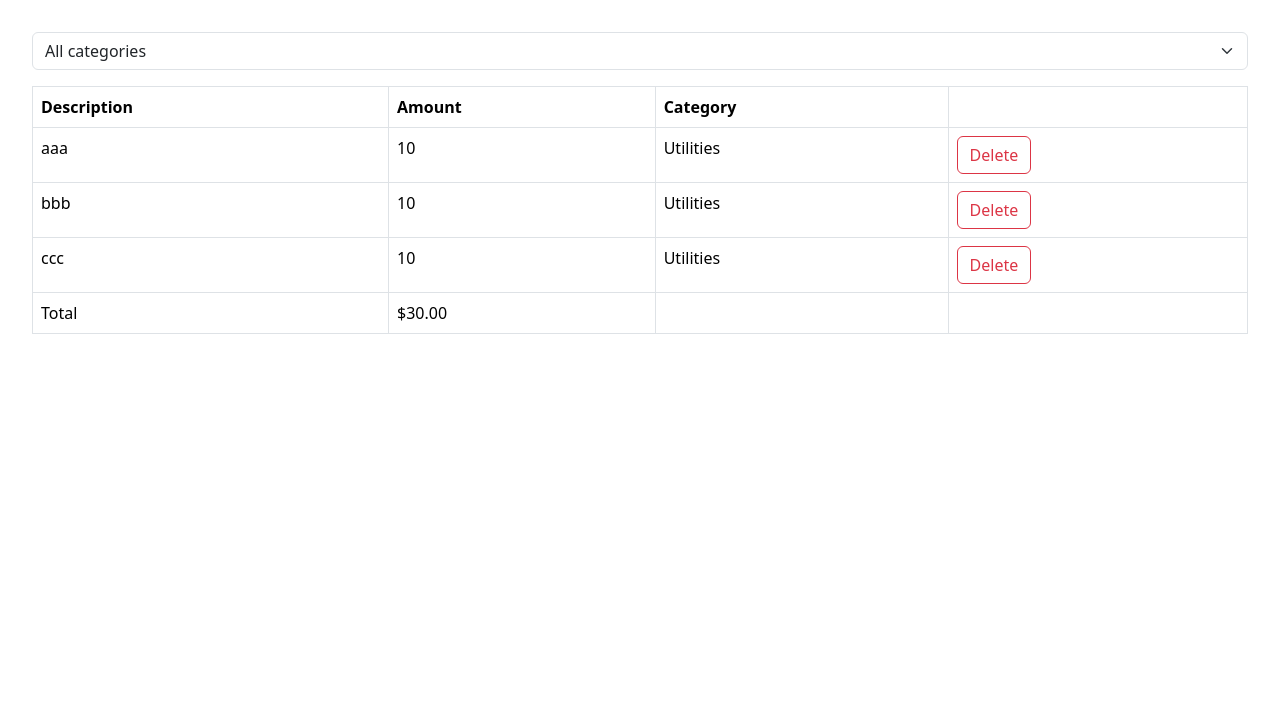
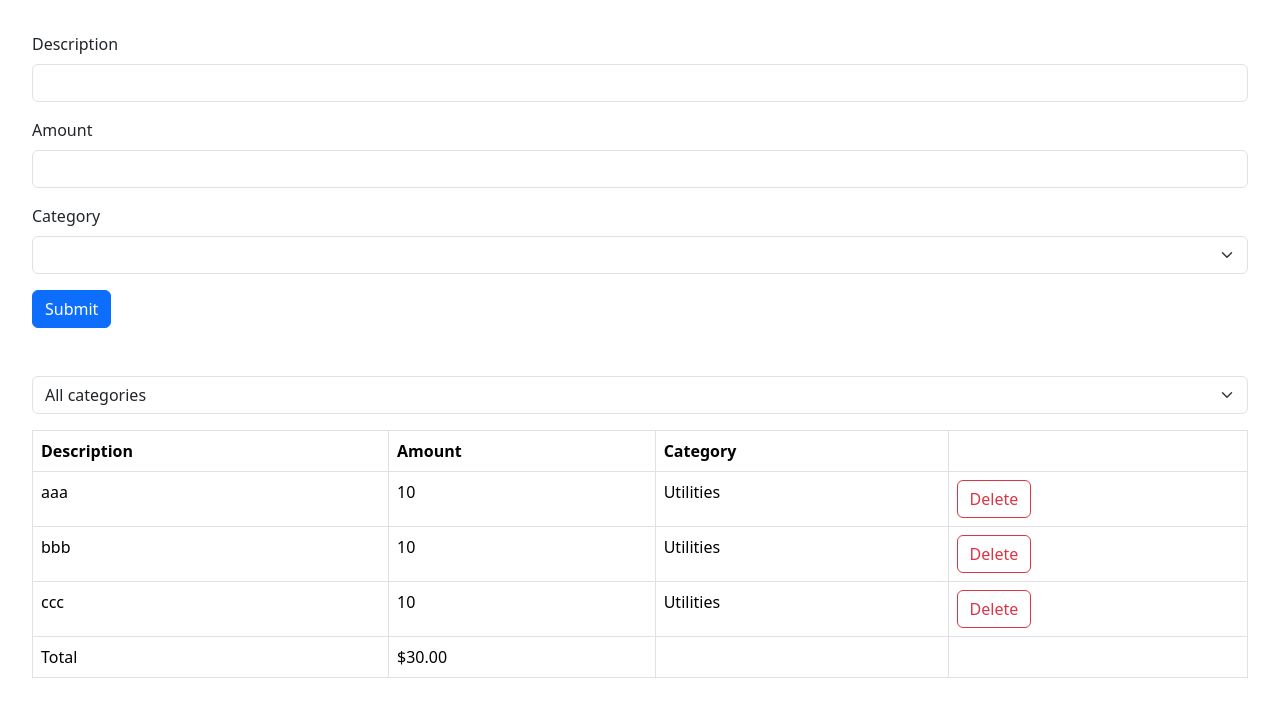
Before and after one commit to Dev-Elo-1505/first-react-app, a React (Vite) app: page / in a window 1280 px wide. Shown: the top 716 px of the page. Built offline with nearby package versions, Linux system fonts and the light colour scheme.

Commit message:
Build Expense Form component

```diff
--- a/src/App.tsx
+++ b/src/App.tsx
@@ -1,6 +1,9 @@
 import { useState } from "react";
 import { ExpenseList } from "./expense-tracker/components/ExpenseList";
-import { ExpenseFilter } from "./expense-tracker/ExpenseFilter";
+import { ExpenseFilter } from "./expense-tracker/components/ExpenseFilter";
+import { ExpenseForm } from "./expense-tracker/components/ExpenseForm";
+
+export const categories = ["Groceries", "Utilities", "Entertainment"];
 
 function App() {
   const [selectedCategory, setSelectedCategory] = useState("");
@@ -17,6 +20,7 @@ function App() {
     : expenses;
   return (
     <>
+    <div className="mb-5"><ExpenseForm /></div>
       <div className="mb-3">
         <ExpenseFilter
           onSelectCategory={(category) => setSelectedCategory(category)}
--- a/src/expense-tracker/ExpenseFilter.tsx
+++ b/src/expense-tracker/components/ExpenseFilter.tsx
@@ -1,3 +1,5 @@
+import { categories } from "../../App";
+
 interface Props {
     onSelectCategory: (category: string) => void;
 }
@@ -6,9 +8,7 @@ export const ExpenseFilter = ({ onSelectCategory }: Props) => {
   return (
     <select className="form-select" onChange={(event)=> onSelectCategory(event.target.value)}>
       <option value="">All categories</option>
-      <option value="Groceries">Groceries</option>
-      <option value="Utilities">Utilities</option>
-      <option value="Entertainment">Entertainment</option>
+      {categories.map(category => <option key={category} value={category}>{category}</option>)}
     </select>
   );
 };
--- /dev/null
+++ b/src/expense-tracker/components/ExpenseForm.tsx
@@ -0,0 +1,32 @@
+import { categories } from "../../App";
+
+export const ExpenseForm = () => {
+  return (
+    <form>
+      <div className="mb-3">
+        <label htmlFor="description" className="form-label">
+          Description
+        </label>
+        <input type="text" id="description" className="form-control" />
+      </div>
+      <div className="mb-3">
+        <label htmlFor="amount" className="form-label">
+          Amount
+        </label>
+        <input id="amount" type="number" className="form-control" />
+      </div>
+      <div className="mb-3">
+        <label htmlFor="category" className="form-label">Category</label>
+        <select id="category" className="form-select">
+          <option value=""></option>
+          {categories.map((category) => (
+            <option key={category} value={category}>
+              {category}
+            </option>
+          ))}
+        </select>
+      </div>
+      <button className="btn btn-primary">Submit</button>
+    </form>
+  );
+};
```
